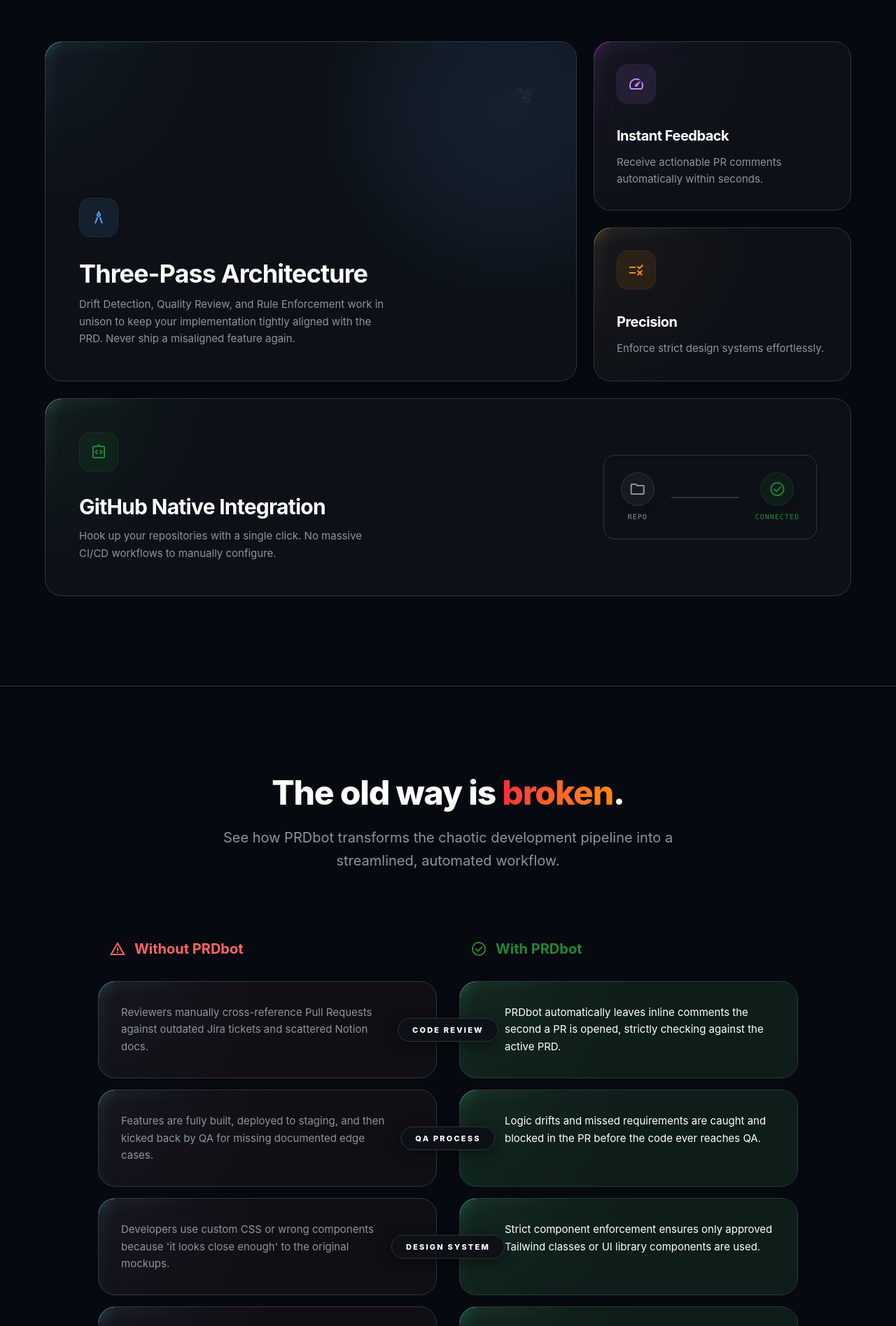
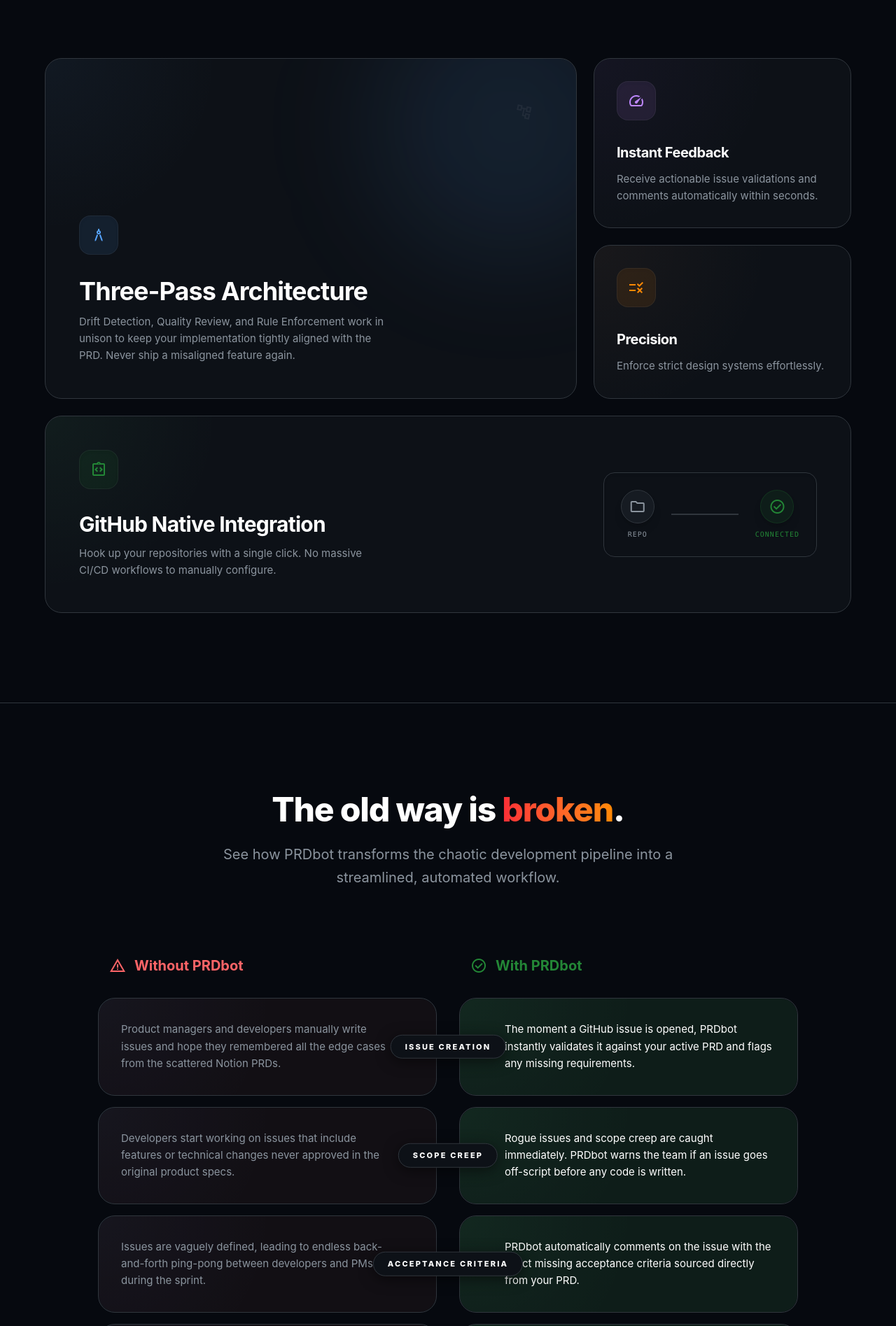
Before and after one commit to Gintoki006/PRDbot, a Next.js app: page / in a window 1280 px wide. Shown: the part 1902-3797 px from the top of the page at 70% size. Built offline with nearby package versions, Linux system fonts and the light colour scheme; no server answers.

Commit message:
Changed the how it works section and the css glow effect

```diff
--- a/app/_components/landing/FeaturesSection.js
+++ b/app/_components/landing/FeaturesSection.js
@@ -26,7 +26,7 @@
   {
     icon: "speed",
     title: "Instant Feedback",
-    description: "Receive actionable PR comments automatically within seconds.",
+    description: "Receive actionable issue validations and comments automatically within seconds.",
     color: "text-[#bf87ff]",
     bg: "bg-[#bf87ff]/10",
     glowColor: "purple",
--- a/app/_components/landing/HeroSection.js
+++ b/app/_components/landing/HeroSection.js
@@ -67,7 +67,7 @@
               className="absolute top-1/2 left-1/2 -translate-x-1/2 -translate-y-1/2 w-32 h-32 z-20"
               style={{ animation: "float 6s ease-in-out infinite" }}
             >
-              <GlowCard glowColor="blue" customSize={true} radius={24} outerGlow={false} className="w-full h-full flex items-center justify-center !rounded-2xl">
+              <GlowCard glowColor="blue" customSize={true} radius={24} outerGlow={false} trackingMode="relative" className="w-full h-full flex items-center justify-center !rounded-2xl">
                 <span className="material-symbols-outlined text-6xl text-gh-blue">terminal</span>
               </GlowCard>
             </div>
@@ -77,7 +77,7 @@
               className="absolute top-[15%] right-[15%] w-24 h-24 z-10"
               style={{ animation: "float-simple 5s ease-in-out infinite 1s" }}
             >
-              <GlowCard glowColor="purple" customSize={true} radius={16} outerGlow={false} className="w-full h-full flex items-center justify-center !rounded-xl">
+              <GlowCard glowColor="purple" customSize={true} radius={16} outerGlow={false} trackingMode="relative" className="w-full h-full flex items-center justify-center !rounded-xl">
                 <span className="material-symbols-outlined text-4xl text-[#bf87ff]">markdown</span>
               </GlowCard>
             </div>
@@ -87,7 +87,7 @@
               className="absolute bottom-[15%] left-[15%] w-28 h-28 z-10"
               style={{ animation: "float-simple 7s ease-in-out infinite 2s" }}
             >
-              <GlowCard glowColor="green" customSize={true} radius={16} outerGlow={false} className="w-full h-full flex items-center justify-center !rounded-xl">
+              <GlowCard glowColor="green" customSize={true} radius={16} outerGlow={false} trackingMode="relative" className="w-full h-full flex items-center justify-center !rounded-xl">
                 <span className="material-symbols-outlined text-5xl text-gh-green">account_tree</span>
               </GlowCard>
             </div>
@@ -97,7 +97,7 @@
               className="absolute top-[35%] left-[5%] w-14 h-14 z-0"
               style={{ animation: "float-simple 4s ease-in-out infinite 0.5s" }}
             >
-              <GlowCard glowColor="orange" customSize={true} radius={50} outerGlow={false} className="w-full h-full flex items-center justify-center !rounded-full">
+              <GlowCard glowColor="orange" customSize={true} radius={50} outerGlow={false} trackingMode="relative" className="w-full h-full flex items-center justify-center !rounded-full">
                 <span className="material-symbols-outlined text-2xl text-orange-400">adjust</span>
               </GlowCard>
             </div>
@@ -107,7 +107,7 @@
               className="absolute bottom-[35%] right-[5%] w-16 h-16 z-0"
               style={{ animation: "float-simple 8s ease-in-out infinite 1.5s" }}
             >
-              <GlowCard glowColor="blue" customSize={true} radius={12} outerGlow={false} className="w-full h-full flex items-center justify-center !rounded-lg">
+              <GlowCard glowColor="blue" customSize={true} radius={12} outerGlow={false} trackingMode="relative" className="w-full h-full flex items-center justify-center !rounded-lg">
                 <span className="material-symbols-outlined text-3xl text-[#58a6ff]">call_merge</span>
               </GlowCard>
             </div>
--- a/app/_components/landing/HowItWorksSection.js
+++ b/app/_components/landing/HowItWorksSection.js
@@ -23,8 +23,8 @@
   },
   {
     num: "03",
-    title: "Automated PR Reviews",
-    description: "When developers open a Pull Request, PRDbot automatically reviews the code against the PRD and leaves actionable feedback if it detects drift.",
+    title: "Automated Issue Validation",
+    description: "When someone opens a GitHub Issue, PRDbot automatically reviews the description against the PRD and leaves actionable feedback if it detects missing requirements or scope drift.",
     icon: "robot_2",
     color: "text-[#238636]",
     bg: "bg-[#238636]/10",
--- a/app/_components/landing/ProblemSolutionSection.js
+++ b/app/_components/landing/ProblemSolutionSection.js
@@ -5,24 +5,24 @@
 
 const comparisons = [
   {
-    title: "Code Review",
-    before: "Reviewers manually cross-reference Pull Requests against outdated Jira tickets and scattered Notion docs.",
-    after: "PRDbot automatically leaves inline comments the second a PR is opened, strictly checking against the active PRD."
+    title: "Issue Creation",
+    before: "Product managers and developers manually write issues and hope they remembered all the edge cases from the scattered Notion PRDs.",
+    after: "The moment a GitHub issue is opened, PRDbot instantly validates it against your active PRD and flags any missing requirements."
   },
   {
-    title: "QA Process",
-    before: "Features are fully built, deployed to staging, and then kicked back by QA for missing documented edge cases.",
-    after: "Logic drifts and missed requirements are caught and blocked in the PR before the code ever reaches QA."
+    title: "Scope Creep",
+    before: "Developers start working on issues that include features or technical changes never approved in the original product specs.",
+    after: "Rogue issues and scope creep are caught immediately. PRDbot warns the team if an issue goes off-script before any code is written."
   },
   {
-    title: "Design System",
-    before: "Developers use custom CSS or wrong components because 'it looks close enough' to the original mockups.",
-    after: "Strict component enforcement ensures only approved Tailwind classes or UI library components are used."
+    title: "Acceptance Criteria",
+    before: "Issues are vaguely defined, leading to endless back-and-forth ping-pong between developers and PMs during the sprint.",
+    after: "PRDbot automatically comments on the issue with the exact missing acceptance criteria sourced directly from your PRD."
   },
   {
     title: "Alignment",
-    before: "Product Managers have zero visibility into implementation details until the feature is already shipped.",
-    after: "PMs get total peace of mind knowing the PRD acts as an executable contract that blocks misaligned merges."
+    before: "The PRD gets written once, ignored by the engineering team, and becomes a stale document almost instantly.",
+    after: "The PRD becomes an executable contract. Every single GitHub issue is tightly coupled to your single source of truth."
   }
 ];
 
--- a/app/_components/ui/spotlight-card.js
+++ b/app/_components/ui/spotlight-card.js
@@ -24,7 +24,8 @@
   height,
   customSize = false,
   radius = 24,
-  outerGlow = true
+  outerGlow = true,
+  trackingMode = 'fixed' // 'fixed' or 'relative'
 }) => {
   const cardRef = useRef(null);
   const innerRef = useRef(null);
@@ -32,20 +33,25 @@
   useEffect(() => {
     const syncPointer = (e) => {
       if (cardRef.current) {
-        const rect = cardRef.current.getBoundingClientRect();
-        const x = e.clientX - rect.left;
-        const y = e.clientY - rect.top;
+        if (trackingMode === 'fixed') {
+          cardRef.current.style.setProperty('--x', e.clientX.toFixed(2));
+          cardRef.current.style.setProperty('--y', e.clientY.toFixed(2));
+        } else {
+          const rect = cardRef.current.getBoundingClientRect();
+          const x = e.clientX - rect.left;
+          const y = e.clientY - rect.top;
+          cardRef.current.style.setProperty('--x', x.toFixed(2));
+          cardRef.current.style.setProperty('--y', y.toFixed(2));
+        }
 
-        cardRef.current.style.setProperty('--x', x.toFixed(2));
         cardRef.current.style.setProperty('--xp', (e.clientX / window.innerWidth).toFixed(2));
-        cardRef.current.style.setProperty('--y', y.toFixed(2));
         cardRef.current.style.setProperty('--yp', (e.clientY / window.innerHeight).toFixed(2));
       }
     };
 
     document.addEventListener('pointermove', syncPointer);
     return () => document.removeEventListener('pointermove', syncPointer);
-  }, []);
+  }, [trackingMode]);
 
   const { base, spread } = glowColorMap[glowColor] || glowColorMap.blue;
 
@@ -83,6 +89,10 @@
       touchAction: 'none',
     };
 
+    if (trackingMode === 'fixed') {
+      baseStyles.backgroundAttachment = 'fixed';
+    }
+
     if (width !== undefined) {
       baseStyles.width = typeof width === 'number' ? `${width}px` : width;
     }
@@ -108,6 +118,11 @@
       mask: linear-gradient(transparent, transparent), linear-gradient(white, white);
       mask-clip: padding-box, border-box;
       mask-composite: intersect;
+    }
+
+    [data-glow-tracking="fixed"]::before,
+    [data-glow-tracking="fixed"]::after {
+      background-attachment: fixed;
     }
 
     [data-glow]::before {
@@ -154,6 +169,7 @@
       <div
         ref={cardRef}
         data-glow
+        data-glow-tracking={trackingMode}
         style={getInlineStyles()}
         className={`
           ${getSizeClasses()}
@@ -162,7 +178,7 @@
           ${className}
         `}
       >
-        <div ref={innerRef} data-glow></div>
+        <div ref={innerRef} data-glow data-glow-tracking={trackingMode}></div>
         {children}
       </div>
     </>
```
